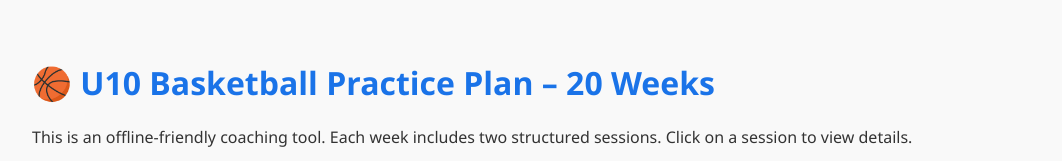
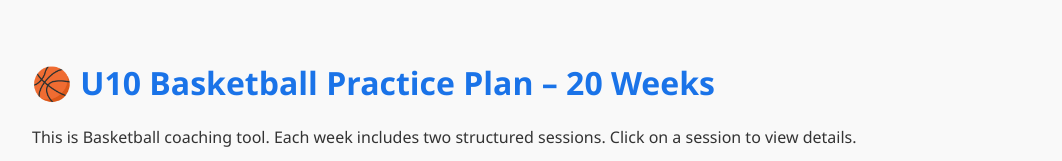
Before and after one commit to dhpizza/bb-training, a plain HTML site: page index.html in a window 1280 px wide. Shown: the top 161 px of the page, without its empty margins (108-1170 px from the left). Drawn offline with Linux system fonts and the light colour scheme.

Commit message:
Update index.html

```diff
--- a/index.html
+++ b/index.html
@@ -13,7 +13,7 @@
 </head>
 <body>
 <h1>🏀 U10 Basketball Practice Plan – 20 Weeks</h1>
-<p>This is an offline-friendly coaching tool. Each week includes two structured sessions. Click on a session to view details.</p>
+<p>This is Basketball coaching tool. Each week includes two structured sessions. Click on a session to view details.</p>
 <ul>
 
 <li>
```
